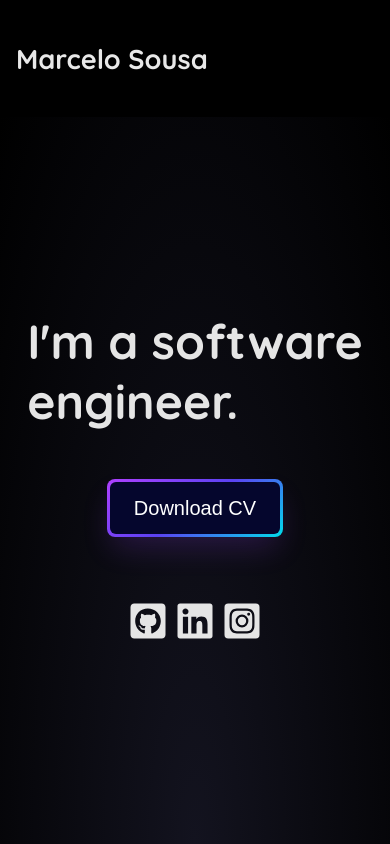
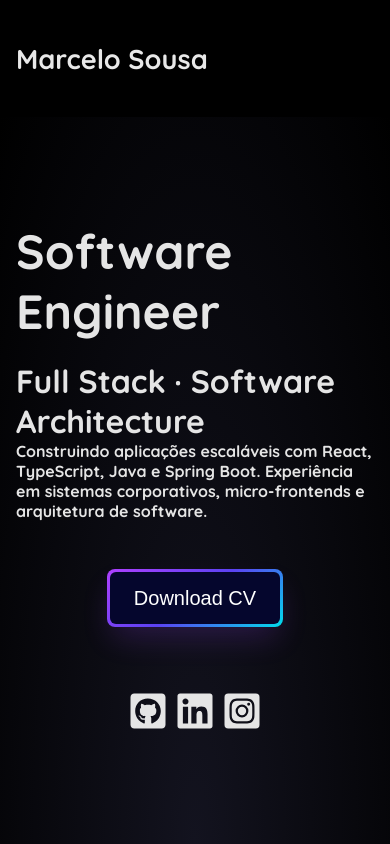
Before and after one commit to mnsmarcelo/site-marcelo-sousa, a Next.js app: page / in a window 390 px wide. Shown: the top 844 px of the page. Built offline with nearby package versions, Linux system fonts and the light colour scheme.

Commit message:
Ajustando textos

```diff
--- a/src/app/components/Footer/Footer.tsx
+++ b/src/app/components/Footer/Footer.tsx
@@ -9,7 +9,7 @@ export const Footer: FC = () => (
         <span>
           ©
           <strong> Marcelo Sousa </strong>
-          - 2024
+          - 2026
         </span>
       </div>
     </div>
--- a/src/app/components/HomeIntro/HomeIntro.tsx
+++ b/src/app/components/HomeIntro/HomeIntro.tsx
@@ -8,13 +8,14 @@ export const HomeIntro: React.FC = () => (
   <div className={styles.homeIntro}>
     <div className={styles.homeIntroWrapper}>
       <div className={styles.headerHero}>
-        <span>
-          {'I\'m a software '}
-        </span>
+        <h1>
+          Software Engineer
+        </h1>
         <br />
-        <span>
-          engineer.
-        </span>
+        <h3>
+          Full Stack · Software Architecture
+        </h3>
+        <p>Construindo aplicações escaláveis com React, TypeScript, Java e Spring Boot. Experiência em sistemas corporativos, micro-frontends e arquitetura de software.</p>
       </div>
       <div className={styles.buttonCVWrapper}>
         <a
--- a/src/app/components/HomeIntro/homeintro.module.css
+++ b/src/app/components/HomeIntro/homeintro.module.css
@@ -27,20 +27,39 @@
     margin-top: 3rem;
 }
 
-.headerHero span {
-    color: #e5e5e5;
-    font-size: 5rem;
-    font-weight: bolder;
+.headerHero h1 {
+  color: #e5e5e5;
+  font-size: 5rem;
+  font-weight: bolder;
+}
+
+.headerHero h3 {
+  color: #e5e5e5;
+  font-size: 3rem;
+  font-weight: bold;
+}
+
+.headerHero p {
+  color: #e5e5e5;
+  font-size: 1.2rem;
+  font-weight: bolder;
 }
 
 @media screen and (max-width: 768px) {
-    .headerHero span {
+    .headerHero h1 {
         font-size: 4rem;
     }
+  .headerHero h3 {
+    font-size: 2rem;
+  }
+  .headerHero p {
+    font-size: 1rem;
+  }
+
 }
 
 @media screen and (max-width: 481px) {
-    .headerHero span {
+    .headerHero h1 {
         font-size: 3rem;
     }
 }
--- a/src/app/components/WorkAndEducation/WorkAndEducation.tsx
+++ b/src/app/components/WorkAndEducation/WorkAndEducation.tsx
@@ -28,7 +28,7 @@ export const WorkAndEducation: FC = () => (
         <div className={styles.workResumeRow}>
           <div className={styles.workResumeRowLeft}>
             <div className={styles.border}>
-              <h6 className={styles.workResumeTitle}>Softwate Engineer</h6>
+              <h6 className={styles.workResumeTitle}>Software Engineer</h6>
               <p>Janeiro 2022 - Março 2023</p>
             </div>
           </div>
```
Also changed, not shown: src/app/components/Header/Header.tsx (+0 -12 lines).
